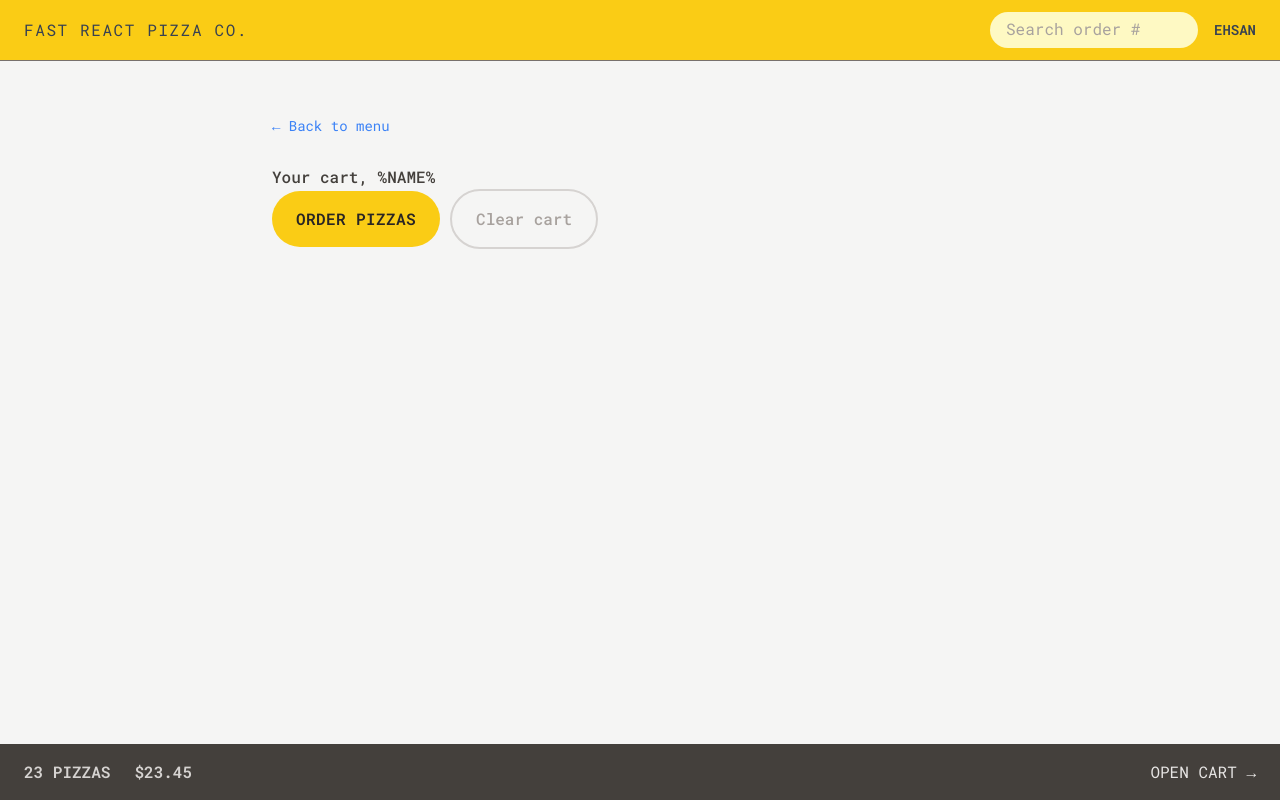
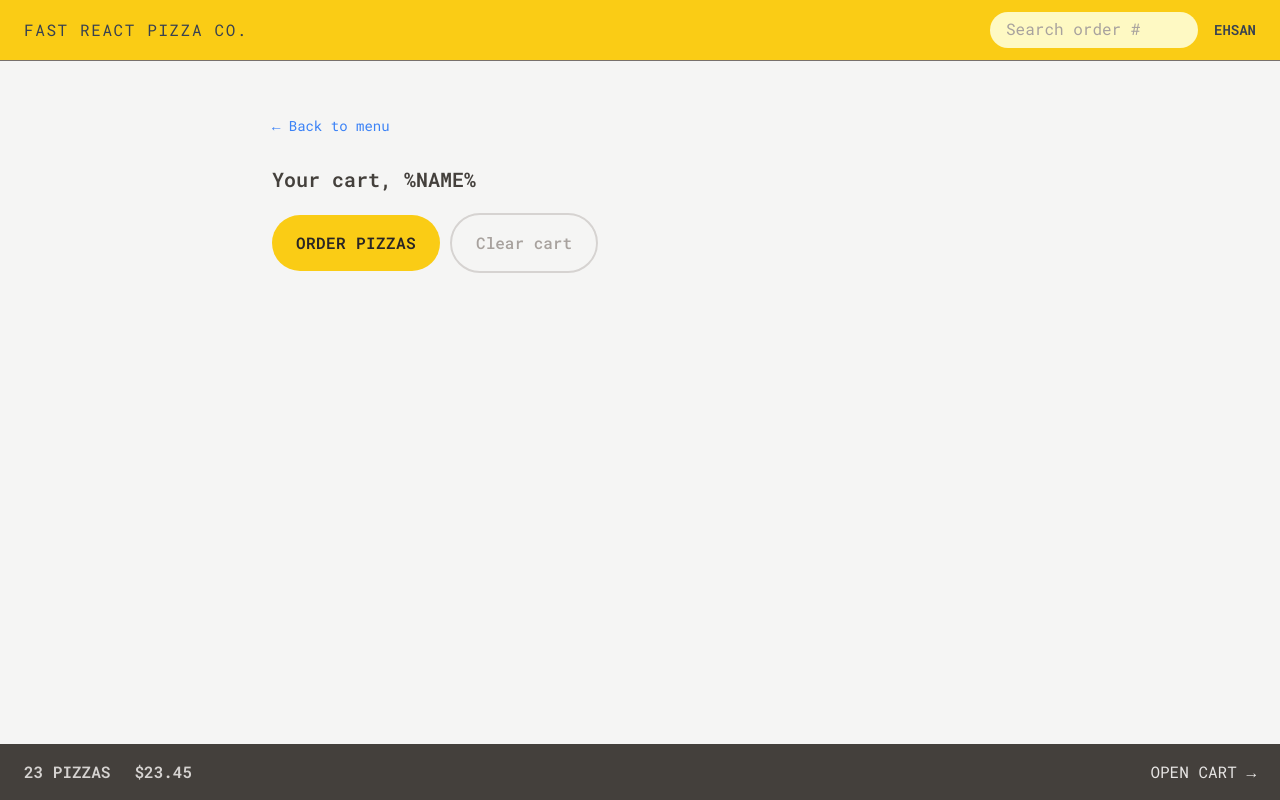
Before and after one commit to ehsanmehrjoo/Fast-React-Pizza, a React (Vite) app: page /cart in a window 1280 px wide. Built offline with nearby package versions, Linux system fonts and the light colour scheme.

Commit message:
Update  Cart  tailwind

```diff
--- a/src/features/cart/Cart.jsx
+++ b/src/features/cart/Cart.jsx
@@ -33,7 +33,7 @@ function Cart() {
     <div className='py-3 px-4'>
       <LinkButton  to="/menu" className='text-sm text-blue-500 hover:text-blue-600 hover:underline'>&larr; Back to menu</LinkButton>
 
-      <h2 className='font-medium text-base mt-7'>Your cart, %NAME%</h2>
+      <h2 className='font-semibold text-xl mt-7 mb-5'>Your cart, %NAME%</h2>
 
       <div>
       <Button to="/order/new" type='primary'>Order pizzas</Button>
```
